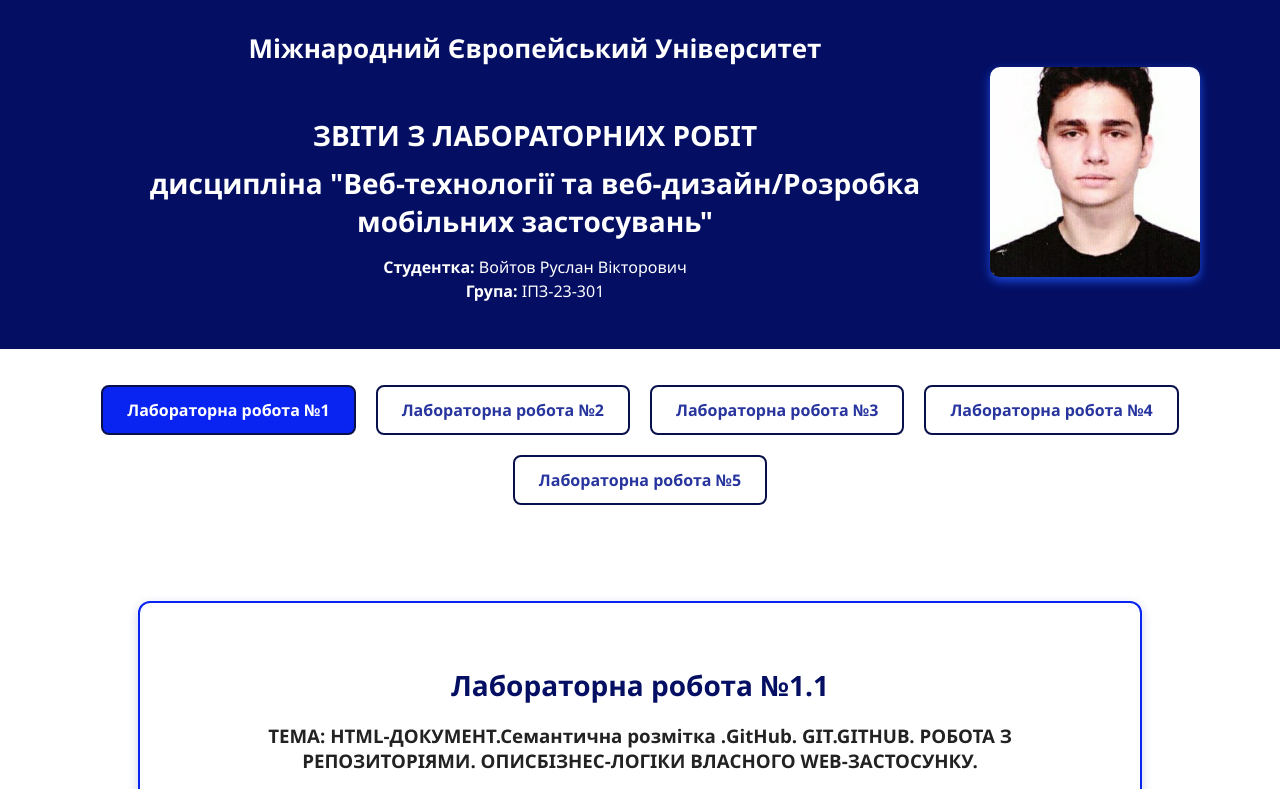
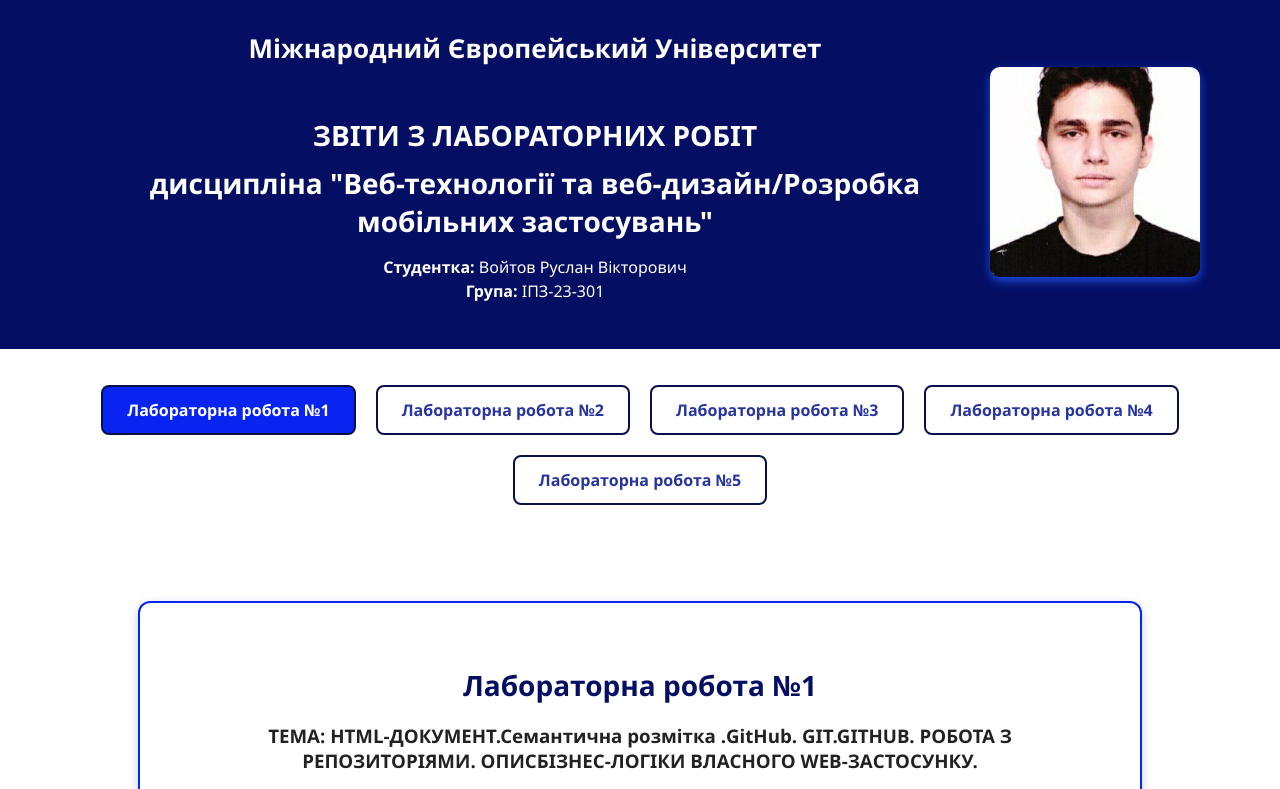
Before and after one commit to PiuPiu69/-ipz23_301-INDEPENDENT-VoitovRuslan-MEU-2025-main, a plain HTML site: page lab/lab1.html in a window 1280 px wide. Shown: the top 789 px of the page. Drawn offline with Linux system fonts and the light colour scheme.

Commit message:
Update lab title in lab1.html

```diff
--- a/lab/lab1.html
+++ b/lab/lab1.html
@@ -38,7 +38,7 @@
   <!-- Основний контент лабораторної -->
   <main class="lab-content">
     <div class="lab-box">
-      <h2>Лабораторна робота №1.1</h2>
+      <h2>Лабораторна робота №1</h2>
       <h3>ТЕМА: HTML-ДОКУМЕНТ.Семантична розмітка .GitHub. GIT.GITHUB. РОБОТА З РЕПОЗИТОРІЯМИ. ОПИСБІЗНЕС-ЛОГІКИ ВЛАСНОГО WEB-ЗАСТОСУНКУ.</h3>
 
 <h3>МЕТА:придбати практичні навички роботи  з GitHub, репозиторіями, HTML-документом, таблицями, , зображеннями, посиланнями, списками, формами
```
